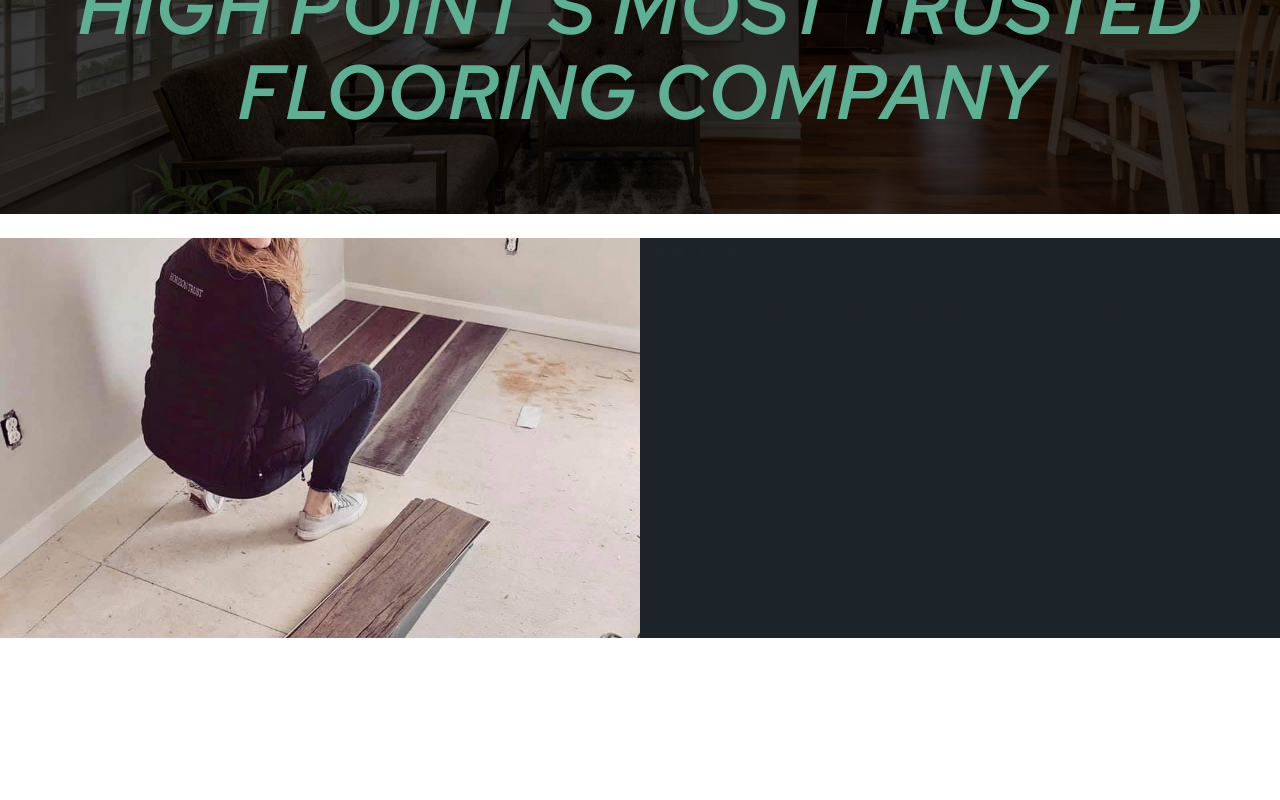
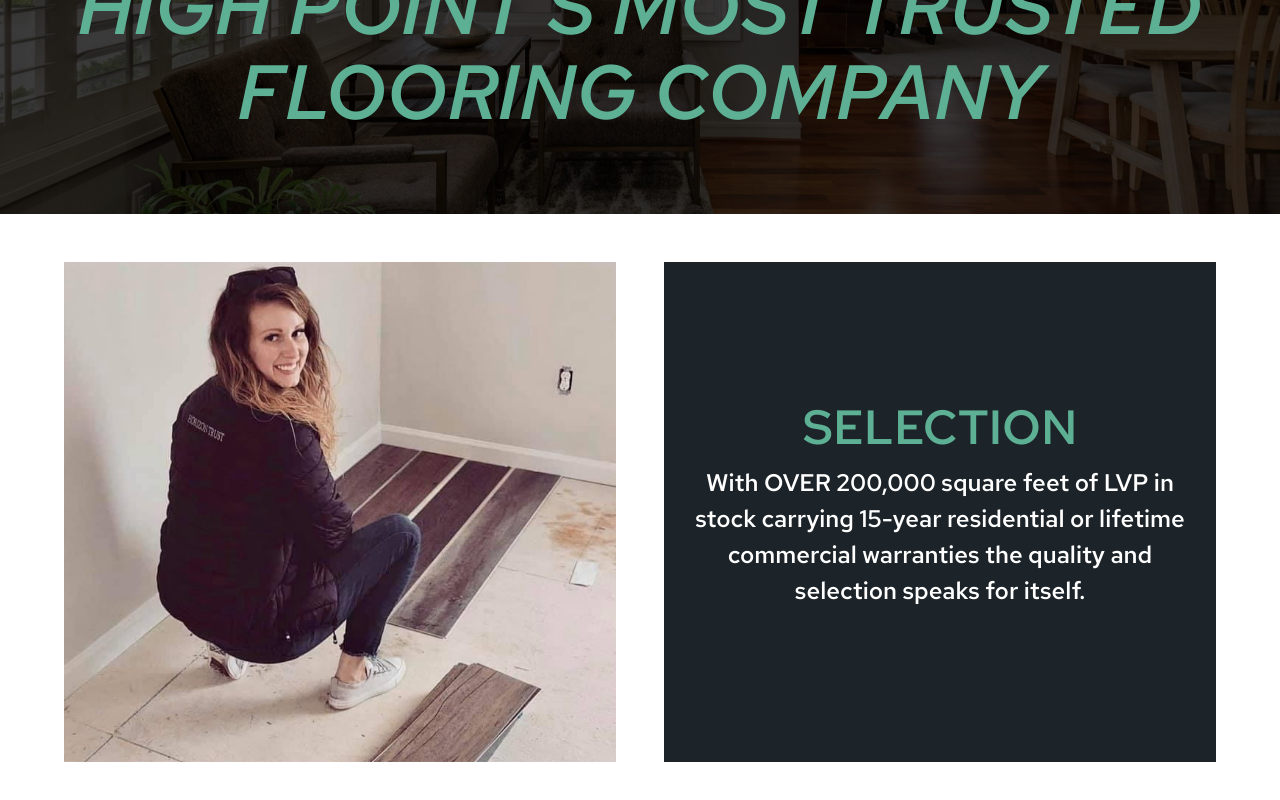
Before and after one commit to rmbass3/overstock_app, a React (Create React App) app: page / in a window 1280 px wide. Shown: the part 2958-3758 px from the top of the page. Built offline with nearby package versions, Linux system fonts and the light colour scheme.

Commit message:
Fixed first about row

```diff
--- a/src/App.css
+++ b/src/App.css
@@ -240,11 +240,49 @@
 
 .about-container {
   height: 100vh;
+  width: 90%;
+  margin: 0 auto;
 }
+
+.about-container .row{
+  display: flex;
+  justify-content: center;
+}
+
+.about-container .col {
+  max-width: 600px;
+}
+
 
 .about-text-col {
   background-color: var(--charcoal);
-  height: 400px;
+  display: flex;
+  align-items: center;
+}
+
+.parallax-about-right, .about-text-col {
+  height: clamp(200px, 40vw, 500px)!important ;
+}
+
+.about-text-container {
+  display: flex;
+  align-items: center;
+  flex-direction: column;
+  margin: 0 20px;
+}
+
+.about-text-title {
+  color: var(--logo-color);
+  font-family: RedHatMedium;
+  text-align: center;
+  font-size: clamp(8px, 4vw, 48px);
+}
+
+.about-text {
+  color: white;
+  font-family: RedHatMedium;
+  text-align: center;
+  font-size: clamp(4px, 2vw, 24px);
 }
 
 /* Breakpoints */
@@ -256,16 +294,18 @@
     height: 80px;
   }
 
-  #about .parallax-banner-layer-0 {
+  /* #about .parallax-banner-layer-0 {
     background-image: none !important;
     background-color: var(--charcoal);
-  }
+  } */
 
   .App .banner-title {
     height: 20vh !important;
   }
 
-
+  .parallax-about-right, .about-text-col {
+    height: 200px!important ;
+  }
 }
 
 /* Small devices (portrait tablets and large phones, 600px and up) */
--- a/src/components/About.js
+++ b/src/components/About.js
@@ -23,42 +23,37 @@ function About(props){
       </ParallaxBanner>
 
       <div className="about-container">
-        <div className="row row-cols-1 row-cols-md-2 gx-0 mb-0 mb-md-4 mt-0 mt-md-4">
-          <div className="col order-1 order-md-2">
-            <ScrollAnimation animateIn="fadeInLeft" animateOnce={true}>
-              <div className="col about-text-col">
+        <ScrollAnimation animateIn="fadeIn">
+          <div className="row row-cols-1 row-cols-md-2 gx-5 mb-0 mb-md-4 mt-0 mt-md-5">
+            <div className="col order-1 order-md-2">
+              <div className="about-text-col">
                 <div className="about-text-container">
-                  <h4 className="about-text-title">Selection</h4>
+                  <h4 className="about-text-title">SELECTION</h4>
                   <p className="about-text">
                     With OVER 200,000 square feet of LVP in stock carrying 15-year residential or lifetime commercial warranties the quality and selection speaks for itself.
                   </p>
                 </div>
               </div>
-            </ScrollAnimation>
-          </div>
-          <div className="col order-2 order-md-1">
-            <ScrollAnimation animateIn="fadeInRight" animateOnce={true}>
-              <div className="col about-img-col">
+            </div>
+            <div className="col order-2 order-md-1">
+              <div className="about-img-col">
                 <ParallaxBanner
                   className="parallax-about-right"
                   layers={[
                     {
                       image: aboutimg1,
-                      amount: 0.5
+                      amount: 0.0
                     }
                   ]}
-                  style={{
-                    height: '400px'
-                  }}
                 >
                 </ParallaxBanner>
               </div>
-            </ScrollAnimation>
+            </div>
           </div>
-        </div>
+        </ScrollAnimation>
       </div>
     </div>
-    )
+  )
 }
 
 export default About;
```
Also changed, not shown: src/imgs/about-img1.JPG.
